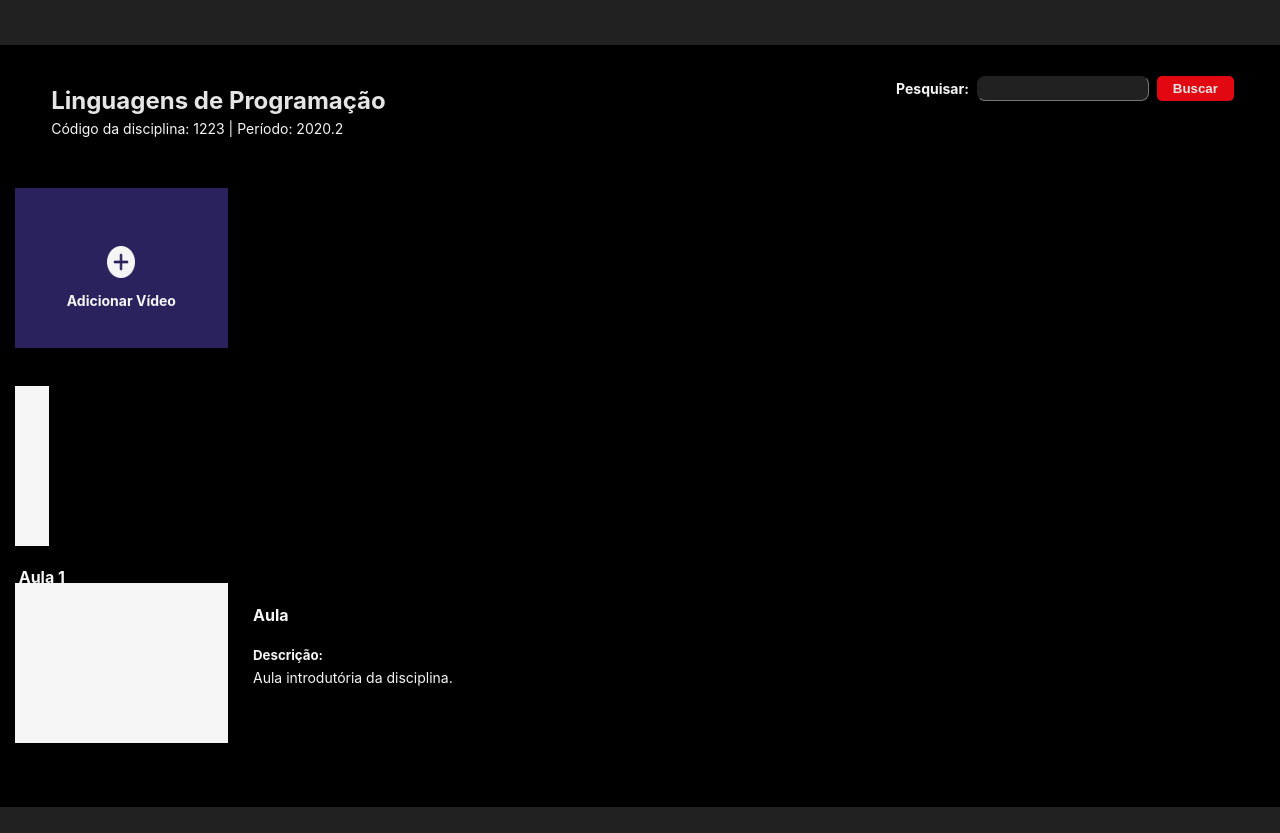
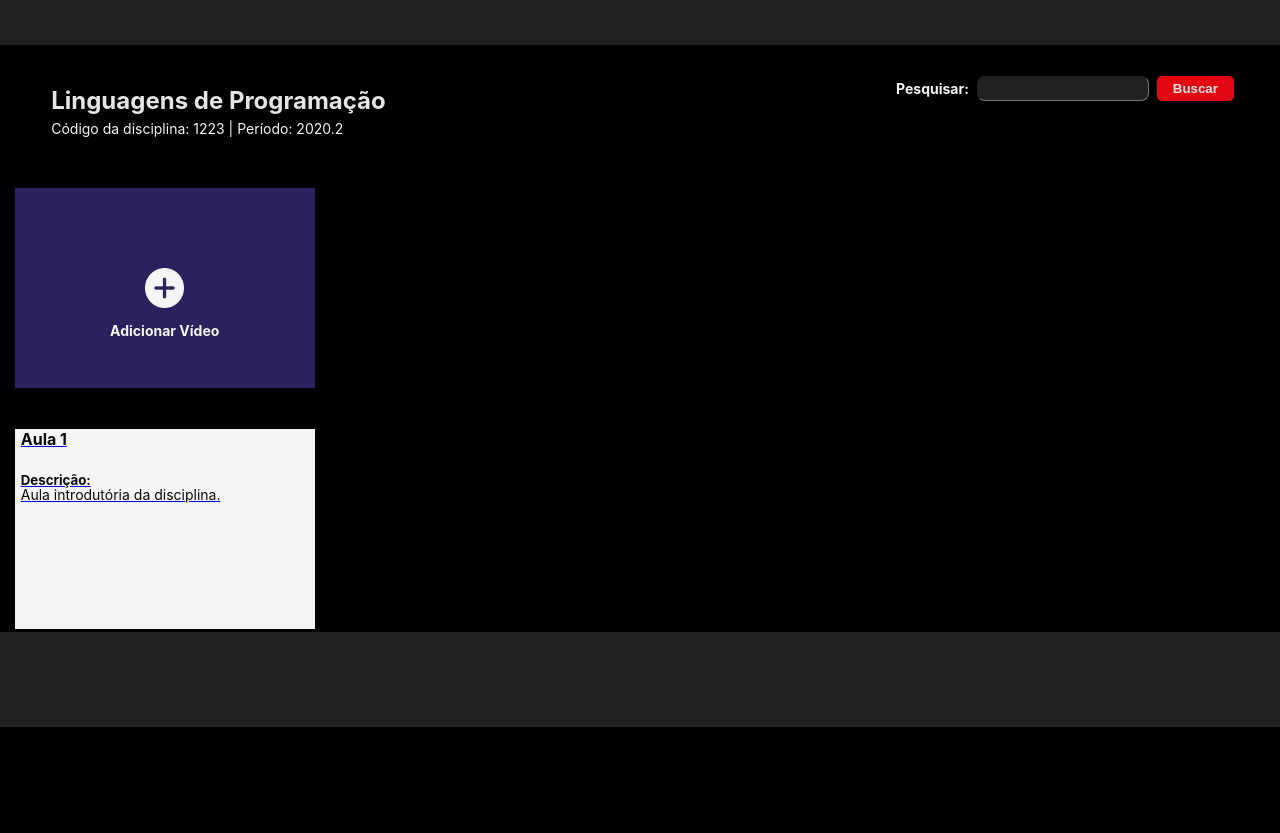
Before and after one commit to Camila-Maia21/UFLIXRJ, a Flask app: page /materia/1 in a window 1280 px wide. Shown: the part 73-906 px from the top of the page. After the commit the page ends 800 px from the top, so only its background shows below. Run offline with Flask 2, Linux system fonts and the light colour scheme.

Commit message:
agora sim

```diff
--- a/app/static/disciplina.css
+++ b/app/static/disciplina.css
@@ -119,11 +119,10 @@ body{
 
    }
    .materia-container {
-       width: 17%;
-       height: 20%;
+       width: 300px;
+       height: 200px;
        background-color: #f5f5f5;
-       margin-bottom: 3%;
-
+       margin-bottom: 20px;
    }
    #ad {
        background-color: rgb(42,34,93);
@@ -152,6 +151,8 @@ body{
     display: flex;
     height: 20%;
     margin-bottom: 3%;
+    flex-direction: row;
+    width: 100%;
 }
 .video-container {
     width: 17%;
@@ -161,7 +162,7 @@ body{
 }
 
 .info-container{
-    color: #f5f5f5;
+    color: #0a0a0a;
     margin-left: 2%;
 }
 #infod {
--- a/app/templates/Disciplina/Disciplina.html
+++ b/app/templates/Disciplina/Disciplina.html
@@ -42,22 +42,16 @@
 
             </div>
             <a href="/materia/video"><div id ="video">
-               <div class ="video-container"></div>
+               <div class ="materia-container">
                 <div class = "info-container">
-                <h4 id ="infodd">Aula 1</h4>
-                <h5>Descrição:</h6>
-                <p id ="infod">Aula introdutória da disciplina.</p>
+                    <h4 id ="infodd">Aula 1</h4>
+                    <h5>Descrição:</h6>
+                    <p id ="infod">Aula introdutória da disciplina.</p>
                 </div>
+               </div>
                 </a>
 
             </div>
-            <div id ="video">
-                <div class ="video-container"></div>
-             <div class = "info-container">
-                <h4 id ="infodd">Aula</h4>
-                <h5>Descrição:</h6>
-                <p id ="infod">Aula introdutória da disciplina.</p>
-             </div>
 
 
 
--- a/app/templates/Video/video.html
+++ b/app/templates/Video/video.html
@@ -1,6 +1,6 @@
 <html>
     <head>
-        <title>Minhas Disciplinas</title>
+        <title>Aula 1</title>
         <meta charset="UTF-8">
         <link href="{{ url_for ('static', filename='video.css')}}" rel="stylesheet">
     </head>
@@ -24,7 +24,7 @@
 
         <div id = "main">
         <div id= "header2">
-           <img src="../../static/imagens/Group (1).png" alt="Minerva" class= "arrow-image">
+            <img src="../../static/imagens/Group (1).png" alt="Minerva" class= "arrow-image">
            <h1>Aula 1 - Introdução</h1>
 
         </div>
--- a/migrations/versions/1d5850527eff_.py
+++ b/migrations/versions/593068058a05_.py
@@ -1,8 +1,8 @@
 """empty message
 
-Revision ID: 1d5850527eff
+Revision ID: 593068058a05
 Revises:
-Create Date: 2021-05-20 10:46:05.908439
+Create Date: 2021-05-20 11:17:19.855807
 
 """
 from alembic import op
@@ -10,7 +10,7 @@ import sqlalchemy as sa
 
 
 # revision identifiers, used by Alembic.
-revision = '1d5850527eff'
+revision = '593068058a05'
 down_revision = None
 branch_labels = None
 depends_on = None
```
Also changed, not shown: app/static/video.css (+4 -4 lines), app/data-dev.db.
